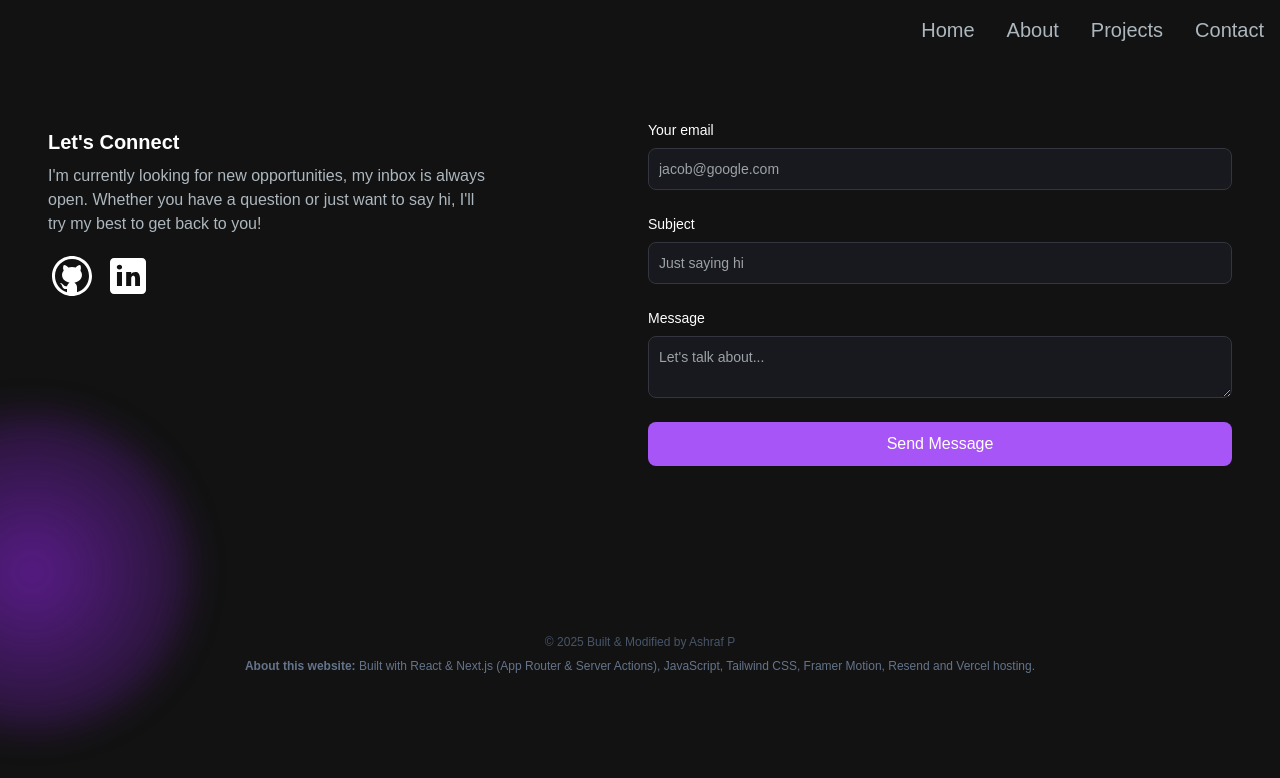
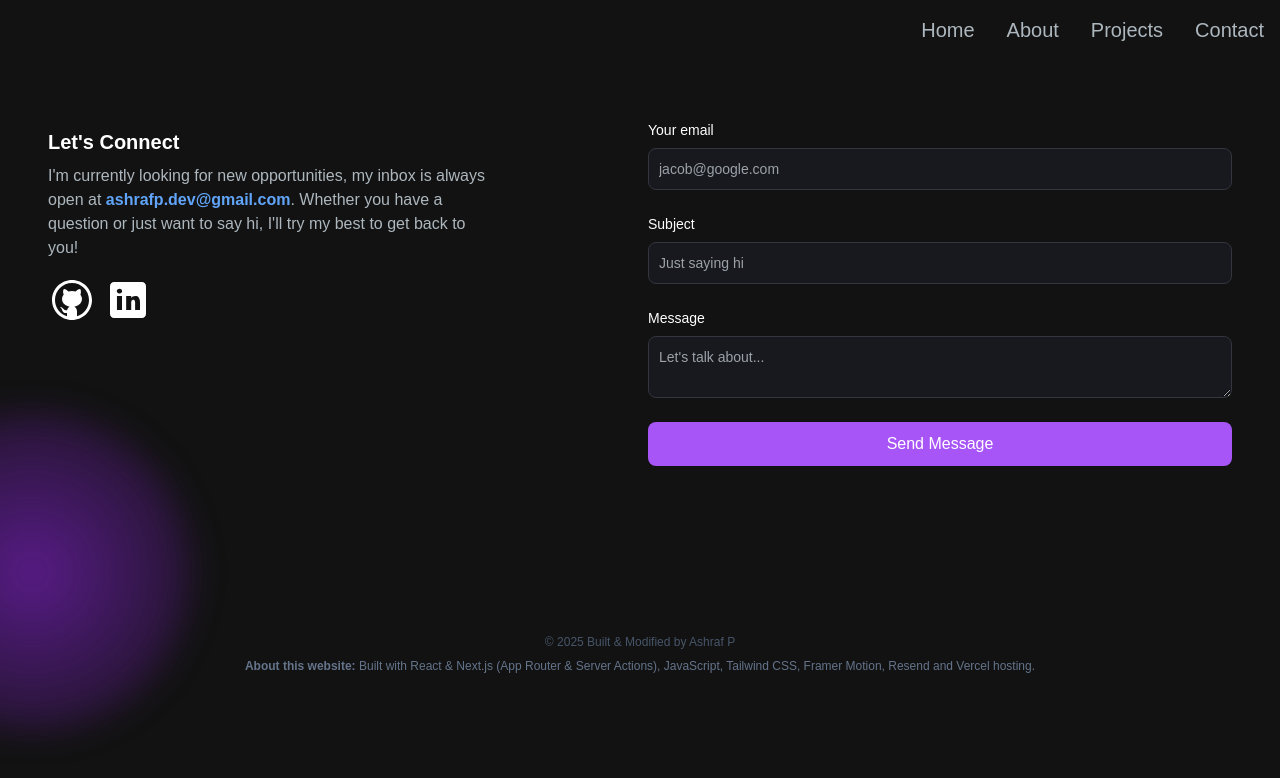
Before and after one commit to Ashrafpallat/ashrafp, a Next.js app: page /contact in a window 1280 px wide. Shown: the top 778 px of the page. Built offline with nearby package versions, Linux system fonts and the light colour scheme.

Commit message:
navbar fix

```diff
--- a/src/app/components/EmailSection.jsx
+++ b/src/app/components/EmailSection.jsx
@@ -48,7 +48,7 @@ const EmailSection = () => {
     <section
       id="contact"
       className="grid md:grid-cols-2 my-10 md:my-10 py-16 gap-4 relative"
-      // className="grid md:grid-cols-2 my-12 md:my-12 py-24 gap-4 relative"
+    // className="grid md:grid-cols-2 my-12 md:my-12 py-24 gap-4 relative"
     >
       <div className="bg-[radial-gradient(ellipse_at_center,_var(--tw-gradient-stops))] from-primary-900 to-transparent rounded-full h-80 w-80 z-0 blur-lg absolute top-3/4 -left-4 transform -translate-x-1/2 -translate-1/2"></div>
       <div className="z-10">
@@ -56,11 +56,11 @@ const EmailSection = () => {
           Let&apos;s Connect
         </h5>
         <p className="text-[#ADB7BE] mb-4 max-w-md">
-          {" "}
-          I&apos;m currently looking for new opportunities, my inbox is always
-          open. Whether you have a question or just want to say hi, I&apos;ll
-          try my best to get back to you!
+          I&apos;m currently looking for new opportunities, my inbox is always open at
+          <span className="text-blue-400 font-bold"> ashrafp.dev@gmail.com</span>.
+          Whether you have a question or just want to say hi, I&apos;ll try my best to get back to you!
         </p>
+
         <div className="socials flex flex-row gap-2">
           <Link href="https://github.com/Ashrafpallat">
             <Image src={GithubIcon} alt="Github Icon" />
--- a/src/app/components/HeroSection.jsx
+++ b/src/app/components/HeroSection.jsx
@@ -41,7 +41,7 @@ const HeroSection = () => {
           </p>
           <div>
             <Link
-              href="/#contact"
+              href="/contact"
               className="px-6 inline-block py-3 w-full sm:w-fit rounded-full mr-4 bg-gradient-to-br from-primary-500 to-secondary-500 hover:bg-slate-200 text-white"
             >
               Hire Me
--- a/src/app/components/Navbar.jsx
+++ b/src/app/components/Navbar.jsx
@@ -28,7 +28,7 @@ const Navbar = () => {
   const [navbarOpen, setNavbarOpen] = useState(false);
 
   return (
-    <nav className="fixed mx-auto  border-[#33353F] top-0 left-0 right-0 z-10 bg-[#121212] bg-opacity-100">
+    <nav className="fixed mx-auto  border-[#33353F] top-0 left-0 right-0 z-20 bg-[#121212] bg-opacity-100">
       <div className="flex container lg:py-4 flex-wrap items-center justify-between mx-auto px-4 py-2">
         <Link
           href={"/"}
```
